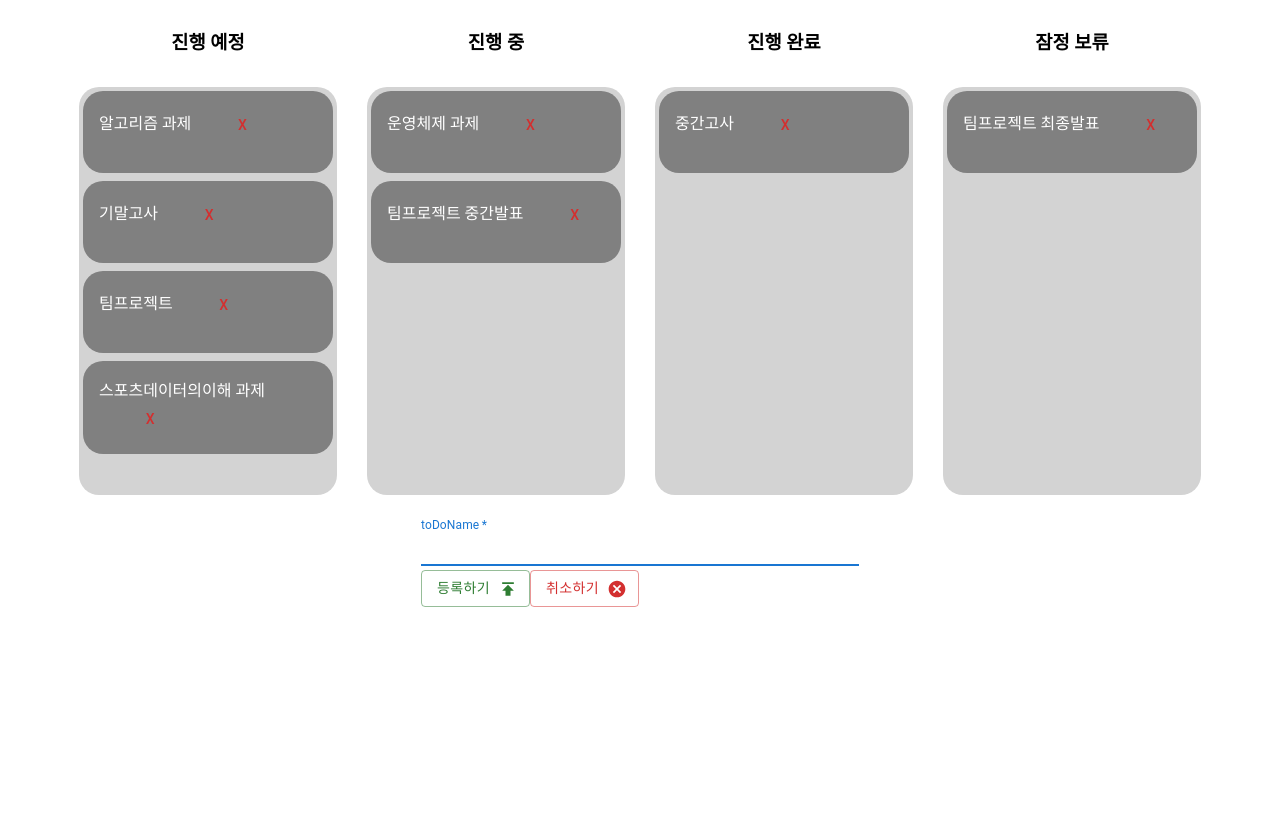
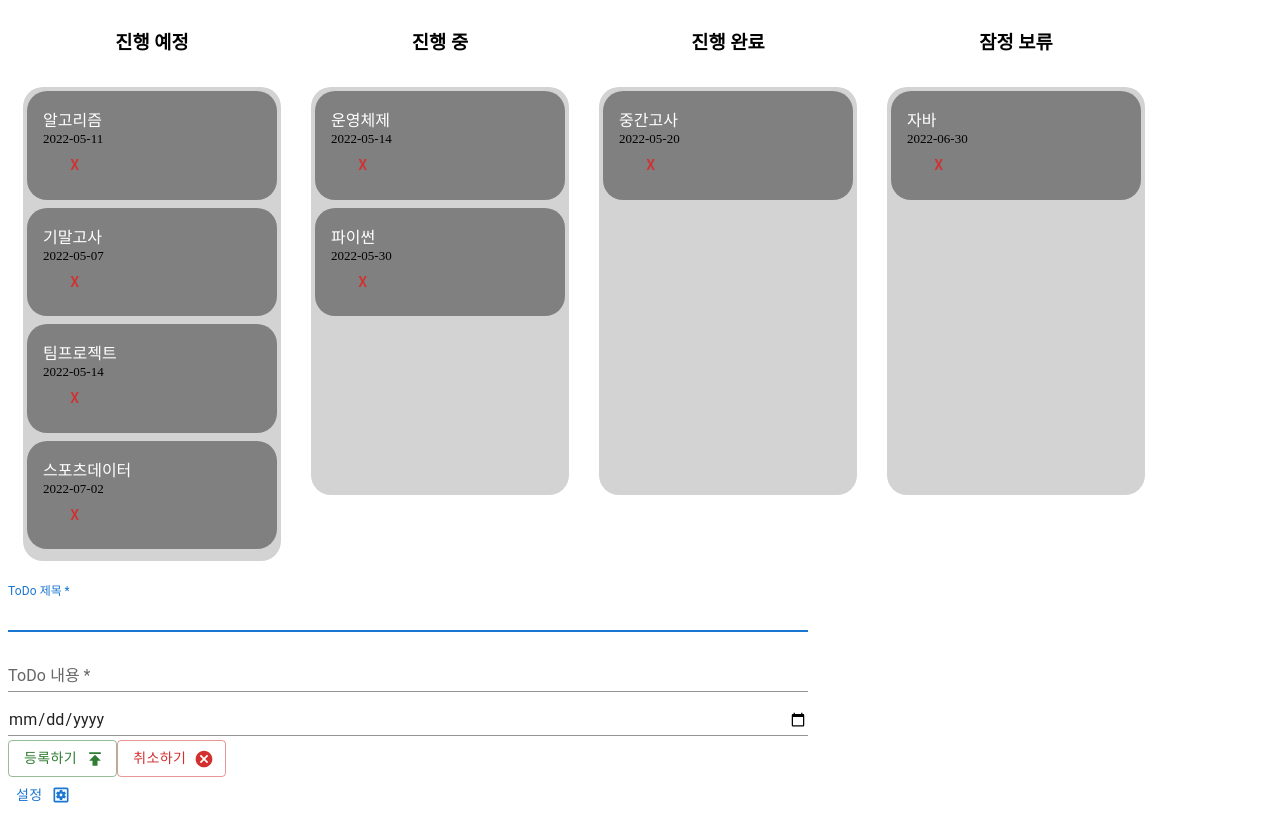
Before and after one commit to nuyh99/WAP_Todo, a React (Create React App) app: page /room/1 in a window 1280 px wide. Both pictures are taken after a click on the button "일정 추가하기". Before the commit the page ends 800 px from the top, so only its background shows below. Built offline with nearby package versions, Linux system fonts and the light colour scheme.

Commit message:
05-05 Add Input (Date, Content, Title)

```diff
--- a/src/RoomDetail/RoomDetail.js
+++ b/src/RoomDetail/RoomDetail.js
@@ -2,29 +2,84 @@ import { useEffect, useState } from "react";
 import { DragDropContext, Droppable, Draggable } from "react-beautiful-dnd";
 import uuid from "react-uuid";
 import AddTaskIcon from "@mui/icons-material/AddTask";
-import { Button, Input, TextField } from "@mui/material";
+import { Button, TextField } from "@mui/material";
 import PublishIcon from "@mui/icons-material/Publish";
 import CancelIcon from "@mui/icons-material/Cancel";
-import { DesignServices } from "@mui/icons-material";
+import DeleteForeverIcon from "@mui/icons-material/DeleteForever";
+import SettingsApplicationsOutlinedIcon from "@mui/icons-material/SettingsApplicationsOutlined";
 
 const itemsFromBackend = [
-  { id: uuid(), content: "알고리즘 과제", condition: "ready", index: 0 },
-  { id: uuid(), content: "운영체제 과제", condition: "processing", index: 0 },
-  { id: uuid(), content: "중간고사", condition: "done", index: 0 },
-  { id: uuid(), content: "기말고사", condition: "ready", index: 1 },
-  { id: uuid(), content: "팀프로젝트", condition: "ready", index: 2 },
   {
+    condition: "ready",
+    index: 0,
+    title: "알고리즘",
+    content: "알고리즘 과제",
+    date: "2022-05-11",
+    isEdit: false,
     id: uuid(),
-    content: "팀프로젝트 중간발표",
+  },
+  {
+    condition: "processing",
+    index: 0,
+    title: "운영체제",
+    content: "O/S 과제",
+    date: "2022-05-14",
+    isEdit: false,
+    id: uuid(),
+  },
+  {
+    condition: "done",
+    index: 0,
+    title: "중간고사",
+    content: "중간고사대비",
+    date: "2022-05-20",
+    isEdit: false,
+    id: uuid(),
+  },
+  {
+    condition: "ready",
+    index: 1,
+    title: "기말고사",
+    content: "기말고사 대비",
+    date: "2022-05-07",
+    isEdit: false,
+    id: uuid(),
+  },
+  {
+    condition: "ready",
+    index: 2,
+    title: "팀프로젝트",
+    content: "팀프로젝트 대비",
+    date: "2022-05-14",
+    isEdit: false,
+    id: uuid(),
+  },
+  {
     condition: "processing",
     index: 1,
+    title: "파이썬",
+    content: "파이썬 공부",
+    date: "2022-05-30",
+    isEdit: false,
+    id: uuid(),
   },
-  { id: uuid(), content: "팀프로젝트 최종발표", condition: "defer", index: 0 },
   {
+    condition: "defer",
+    index: 0,
+    title: "자바",
+    content: "자바공부",
+    date: "2022-06-30",
+    isEdit: false,
     id: uuid(),
-    content: "스포츠데이터의이해 과제",
+  },
+  {
     condition: "ready",
     index: 3,
+    title: "스포츠데이터",
+    content: "스포츠데이터 과제",
+    date: "2022-07-02",
+    isEdit: false,
+    id: uuid(),
   },
 ];
 
@@ -51,6 +106,16 @@ itemsFromBackend.forEach((element) => {
   columnsFromBackend[element.condition].items.push(element);
 });
 
+// 05.05 수정중일 때 droppableId를 updating으로 변경
+const onDragStart = (result, columns, setColumns) => {
+  columns[result.source.droppableId].items.forEach((element) => {
+    if (element.id === result.draggableId) {
+      element.isEdit = true;
+      console.log(element.isEdit);
+    }
+  });
+};
+
 const onDragEnd = (result, columns, setColumns) => {
   if (!result.destination) return;
   const { source, destination } = result;
@@ -62,6 +127,9 @@ const onDragEnd = (result, columns, setColumns) => {
     const sourceItems = [...sourceColumn.items];
     const destItems = [...destColumn.items];
     const [removed] = sourceItems.splice(source.index, 1);
+
+    // isEdit False로
+    removed.isEdit = false;
 
     // sourceItem의 index 재 정렬
     sourceItems.forEach((element) => {
@@ -102,6 +170,8 @@ const onDragEnd = (result, columns, setColumns) => {
     const copiedItems = [...column.items];
     const [removed] = copiedItems.splice(source.index, 1);
 
+    // isEdit False로
+    removed.isEdit = false;
     removed.index = destination.index;
 
     copiedItems.splice(destination.index, 0, removed);
@@ -134,33 +204,49 @@ function RoomDetail() {
   const [isClick, setIsClick] = useState(false);
 
   const [toDoAdd, setToDoAdd] = useState({
+    condition: "ready",
+    index: 0,
+    title: "",
     content: "",
-    index: 0,
+    date: "",
+    isEdit: false,
   });
 
-  console.log(columns);
-
   // 일정 추가하기 및 취소 버튼
-  const onClickAddOpen = () => {
+  const onClickAddOpen = (e) => {
+    const { name } = e.target;
     setIsClick((prev) => !prev);
-    setToDoAdd({ ...toDoAdd, content: "" });
+    setToDoAdd({ title: "", content: "", date: "" });
   };
 
   // 일정 추가 Input
   const toDoInputFunc = (e) => {
+    console.log(e.target.name);
     const { name, value } = e.target;
-    setToDoAdd({ ...toDoAdd, content: value });
+    setToDoAdd({ ...toDoAdd, [name]: value });
   };
 
   // toDo 등록 버튼
   const toDoAddFunc = (e) => {
     e.preventDefault();
-    columns["ready"].items.push({
-      id: uuid(),
-      content: toDoAdd.content,
+    const newItem = {
       condition: "ready",
       index: columns["ready"].items.length,
+      title: toDoAdd.title,
+      content: toDoAdd.content,
+      date: toDoAdd.date,
+      isEdit: false,
+      id: uuid(),
+    };
+
+    setColumns({
+      ...columns,
+      ready: {
+        name: "진행 예정",
+        items: [...columns.ready.items, newItem],
+      },
     });
+
     console.log(columns["ready"].items);
 
     setIsClick((prev) => !prev);
@@ -199,11 +285,10 @@ function RoomDetail() {
 
   return (
     <>
-      <div
-        style={{ display: "flex", justifyContent: "center", height: "100%" }}
-      >
+      <div style={{ display: "flex", justifytitle: "center", height: "100%" }}>
         <DragDropContext
           onDragEnd={(result) => onDragEnd(result, columns, setColumns)}
+          onDragStart={(result) => onDragStart(result, columns, setColumns)}
         >
           {Object.entries(columns).map(([columnId, column], index) => {
             return (
@@ -259,10 +344,19 @@ function RoomDetail() {
                                         borderRadius: "20px 20px 20px 20px",
                                       }}
                                     >
-                                      {item.content}
-
+                                      {item.title}
+                                      <div
+                                        style={{
+                                          fontSize: "13px",
+                                          color: "black",
+                                        }}
+                                      >
+                                        {item.date}
+                                      </div>
                                       <Button
-                                        style={{ justifyContent: "right" }}
+                                        style={{
+                                          justifytitle: "right",
+                                        }}
                                         color="error"
                                         onClick={toDoDeleteFunc}
                                         value={item.id}
@@ -287,22 +381,41 @@ function RoomDetail() {
           })}
         </DragDropContext>
       </div>
-      <div
-        style={{ display: "flex", justifyContent: "center", height: "100%" }}
-      >
+      <div style={{ display: "flex", justifytitle: "center", height: "100%" }}>
         {isClick ? (
           <div>
             <form type="submit" onSubmit={toDoAddFunc}>
               <TextField
                 autoFocus
                 margin="dense"
-                name="toDoName"
-                label="toDoName"
+                name="title"
+                label="ToDo 제목"
+                type="text"
+                fullWidth
+                variant="standard"
+                onChange={toDoInputFunc}
+                value={toDoAdd.title}
+                required
+              />
+              <TextField
+                margin="dense"
+                name="content"
+                label="ToDo 내용"
                 type="text"
                 fullWidth
                 variant="standard"
                 onChange={toDoInputFunc}
                 value={toDoAdd.content}
+                required
+              />
+              <TextField
+                margin="dense"
+                name="date"
+                type="date"
+                fullWidth
+                variant="standard"
+                onChange={toDoInputFunc}
+                value={toDoAdd.date}
                 required
               />
               <Button
@@ -333,6 +446,9 @@ function RoomDetail() {
           </Button>
         )}
       </div>
+      <div style={{ display: "flex", justifytitle: "right" }}>
+        <Button endIcon={<SettingsApplicationsOutlinedIcon />}>설정</Button>
+      </div>
     </>
   );
 }
```
